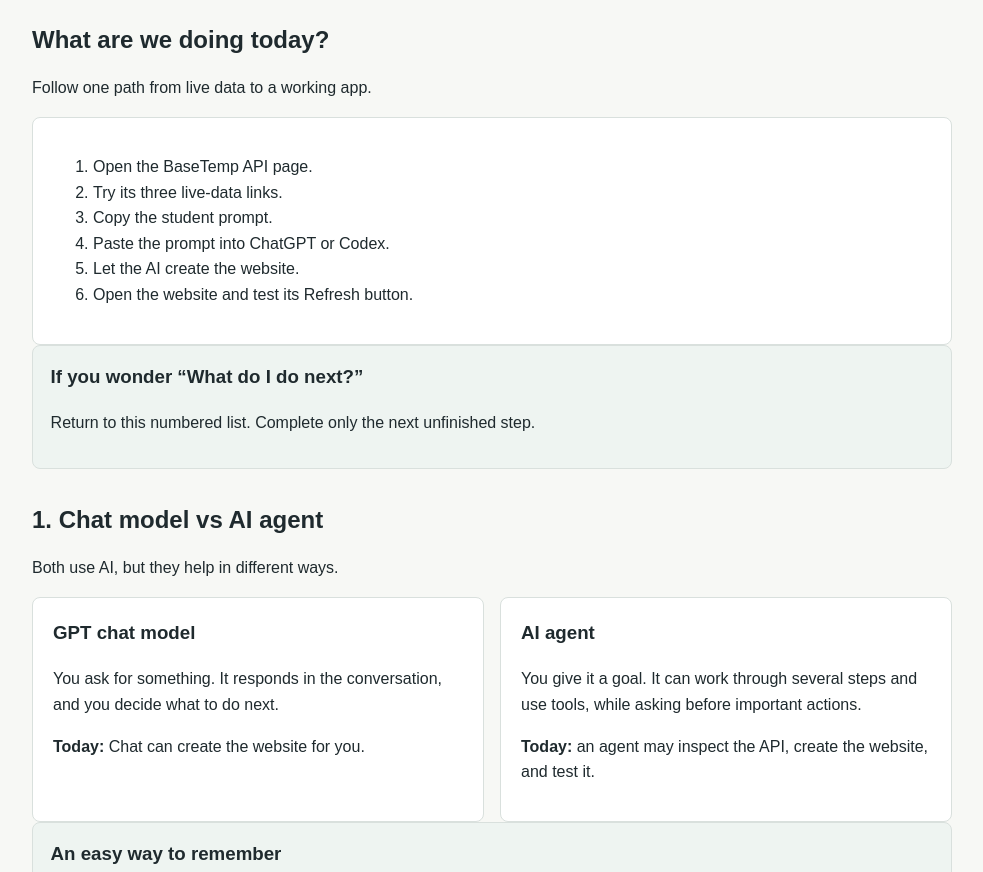
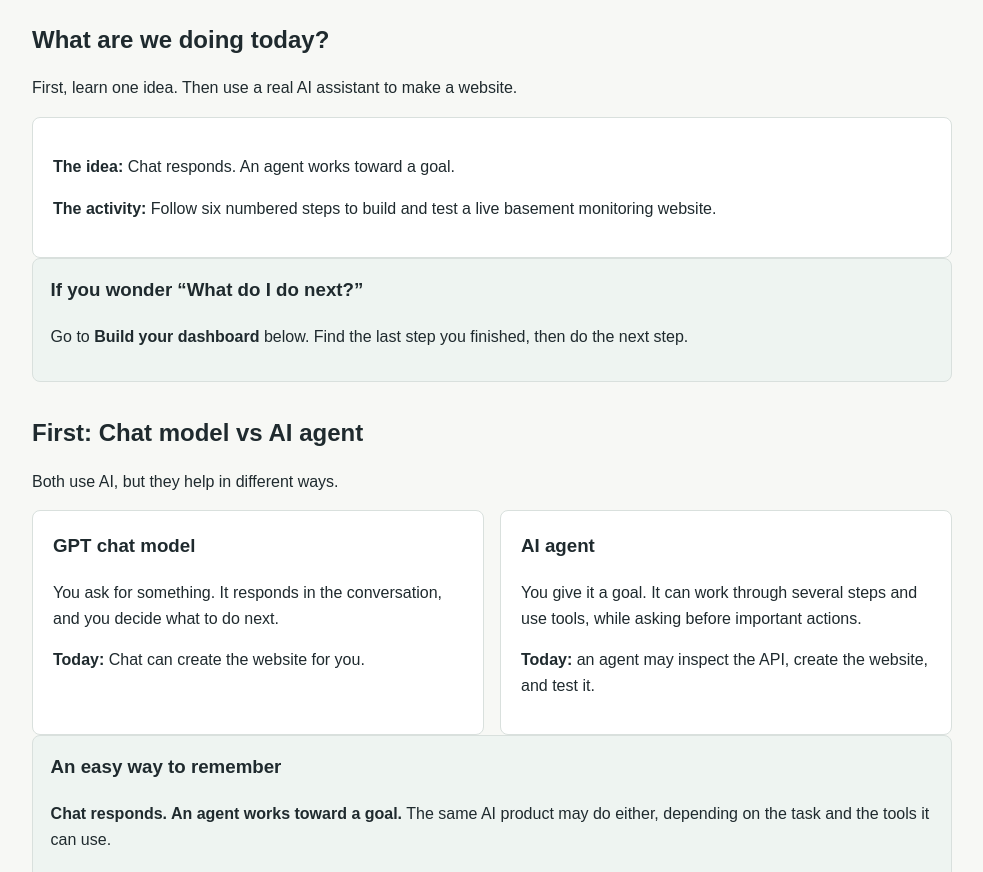
Before and after one commit to prichardsondev/ai-foundations, a website: page session-4.html in a window 1280 px wide. Shown: the part 511-1383 px from the top of the page, without its empty margins (148-1131 px from the left). Drawn offline with Linux system fonts and the light colour scheme.

Commit message:
Use one clear step sequence in Section 1.4

```diff
--- a/session-4.html
+++ b/session-4.html
@@ -41,29 +41,23 @@
     <section class="lesson-section">
       <div class="section-heading">
         <h2>What are we doing today?</h2>
-        <p>Follow one path from live data to a working app.</p>
+        <p>First, learn one idea. Then use a real AI assistant to make a website.</p>
       </div>
 
       <article class="card lesson-card">
-        <ol>
-          <li>Open the BaseTemp API page.</li>
-          <li>Try its three live-data links.</li>
-          <li>Copy the student prompt.</li>
-          <li>Paste the prompt into ChatGPT or Codex.</li>
-          <li>Let the AI create the website.</li>
-          <li>Open the website and test its Refresh button.</li>
-        </ol>
+        <p><strong>The idea:</strong> Chat responds. An agent works toward a goal.</p>
+        <p><strong>The activity:</strong> Follow six numbered steps to build and test a live basement monitoring website.</p>
       </article>
 
       <article class="callout">
         <h3>If you wonder “What do I do next?”</h3>
-        <p>Return to this numbered list. Complete only the next unfinished step.</p>
+        <p>Go to <strong>Build your dashboard</strong> below. Find the last step you finished, then do the next step.</p>
       </article>
     </section>
 
     <section class="lesson-section">
       <div class="section-heading">
-        <h2>1. Chat model vs AI agent</h2>
+        <h2>First: Chat model vs AI agent</h2>
         <p>Both use AI, but they help in different ways.</p>
       </div>
 
@@ -98,7 +92,7 @@
 
     <section class="lesson-section">
       <div class="section-heading">
-        <h2>2. Meet the BaseTemp system</h2>
+        <h2>Next: Meet the BaseTemp system</h2>
         <p>The example is real, but the task is small enough to understand.</p>
       </div>
 
@@ -144,7 +138,7 @@
 
     <section class="lesson-section">
       <div class="section-heading">
-        <h2>3. Build your dashboard</h2>
+        <h2>Now: Build your dashboard</h2>
         <p>Complete one step at a time. You do not need to write or understand the code.</p>
       </div>
 
@@ -191,11 +185,11 @@
 
       <article class="card lesson-card">
         <h3>Step 6: Open and test the dashboard</h3>
-        <ol>
+        <ul>
           <li>Open the file or preview.</li>
           <li>Wait for the loading message to disappear.</li>
           <li>Press <strong>Refresh</strong>.</li>
-        </ol>
+        </ul>
         <p><strong>Stop and check:</strong> you should see two sensor readings, the summer humidity status, the Pi CPU temperature, and observation times.</p>
       </article>
 
@@ -212,7 +206,7 @@
 
     <section class="lesson-section">
       <div class="section-heading">
-        <h2>4. If something does not work</h2>
+        <h2>If something does not work</h2>
         <p>Fix the current step; do not start over.</p>
       </div>
 
@@ -233,7 +227,7 @@
 
     <section class="lesson-section">
       <div class="section-heading">
-        <h2>5. Finished checklist</h2>
+        <h2>Finished checklist</h2>
         <p>You are done when every item is true.</p>
       </div>
 
```
